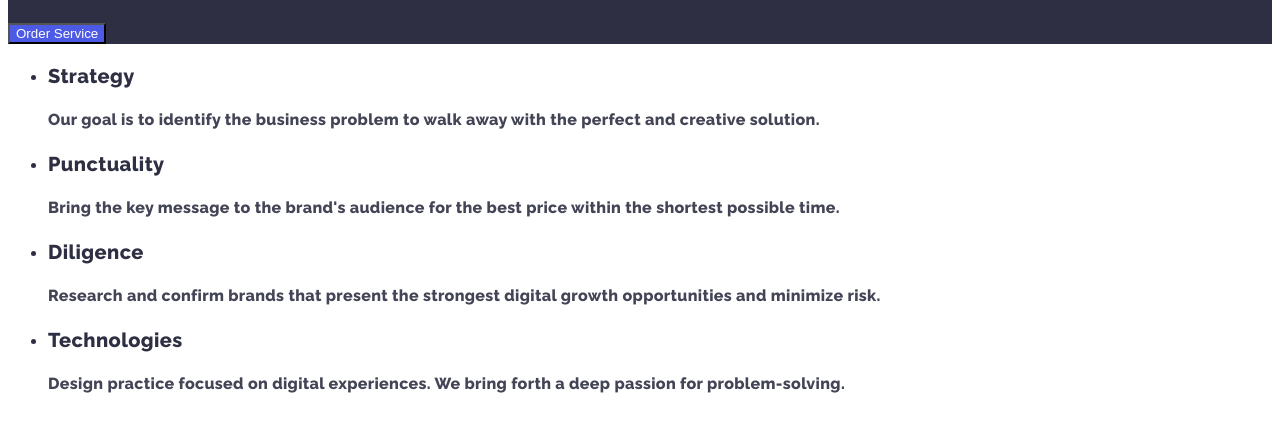
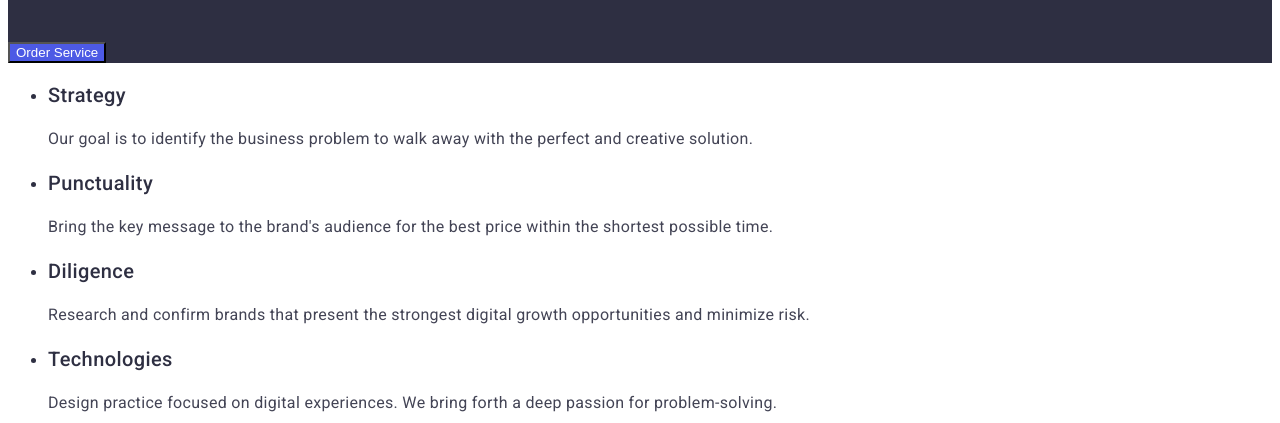
Before and after one commit to boblmbq/goit-homework-02, a plain HTML site: page index.html in a window 1280 px wide. Shown: the part 313-736 px from the top of the page. Drawn offline with Linux system fonts and the light colour scheme.

Commit message:
add style to body

```diff
--- a/css/style.css
+++ b/css/style.css
@@ -28,8 +28,8 @@ color von font ins portfolio mit ":active" #FFFFFF*/
 
 
 body {
+     font-family: 'Raleway', sans-serif;
      font-family: 'Roboto', sans-serif;
-     font-family: 'Raleway', sans-serif;
      color: var(--color-tit-back);
 }
 
--- a/index.html
+++ b/index.html
@@ -15,12 +15,11 @@
 
     <link rel="preconnect" href="https://fonts.googleapis.com">
     <link rel="preconnect" href="https://fonts.gstatic.com" crossorigin>
-    <link href="https://fonts.googleapis.com/css2?family=Raleway:wght@800&display=swap" rel="stylesheet">
-
+    <link href="https://fonts.googleapis.com/css2?family=Raleway:wght@800&display=swap" rel="stylesheet"
     <title>Studio</title>
 </head>
 
-<body>
+<body style="font-family:'Roboto', sans-serif;">
 
     <!-- hader -->
     <header class="header-abov">
@@ -73,7 +72,7 @@
             <h2 hidden>Benefits</h2>
             <ul>
                 <li>
-                    <h3 class="heading title-sec-2">Strategy</h3>
+                    <h3 class="heading title-sec">Strategy</h3>
                     <p class="text">Our goal is to identify the business
                         problem to walk away with the perfect and creative solution.
                     </p>
@@ -81,7 +80,7 @@
 
 
                 <li>
-                    <h3 class="heading title-sec-2">Punctuality</h3>
+                    <h3 class="heading title-sec">Punctuality</h3>
                     <p class="text">Bring the key message to the brand's audience for the best price within the shortest
                         possible
                         time.
@@ -89,7 +88,7 @@
                 </li>
 
                 <li>
-                    <h3 class="heading title-sec-2">Diligence</h3>
+                    <h3 class="heading title-sec">Diligence</h3>
                     <p class="text">
                         Research and confirm brands that present the strongest digital growth opportunities and minimize
                         risk.
@@ -98,7 +97,7 @@
 
 
                 <li>
-                    <h3 class="heading title-sec-2">Technologies</h3>
+                    <h3 class="heading title-sec">Technologies</h3>
                     <p class="text">
                         Design practice focused on digital experiences. We bring forth a deep passion for
                         problem-solving.
```
